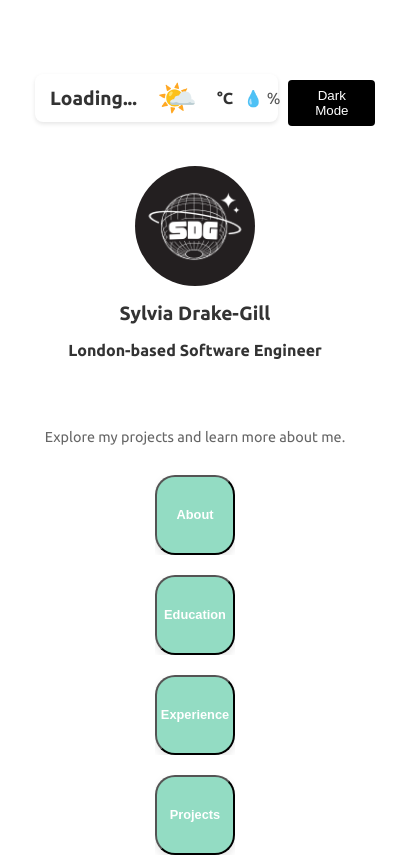
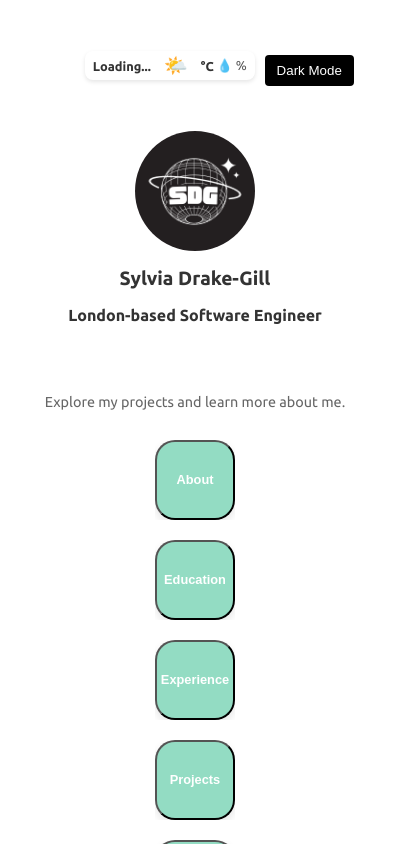
Before and after one commit to sdg877/react_portfolio, a React (Create React App) app: page / in a window 390 px wide. Shown: the top 857 px of the page, 420 px wide, since content can reach past the window. Built offline with nearby package versions, Linux system fonts and the light colour scheme; no server answers.

Commit message:
Header positionadjusted

```diff
--- a/src/Styles/Header.css
+++ b/src/Styles/Header.css
@@ -1,14 +1,30 @@
 body,
 html {
   height: 100%;
+  width: 100%;
   margin: 0;
   padding: 0;
   box-sizing: border-box;
+  overflow-x: hidden;
 }
 
-.header-container .home-page {
-  align-items: left;
-}
+.header-container.home-page {
+    display: flex;
+    align-items: center;
+    justify-content: space-between;
+    width: 98%;
+    padding: 15px;
+    position: relative;
+  }
+
+
+  .header-container .home-page .weather-toggle-container {
+    display: flex;
+    align-items: center;
+    gap: 10px;
+    margin-left: auto;
+  }
+
 
 .header {
   align-items: right;
@@ -21,8 +37,7 @@ html {
   display: flex;
   align-items: center;
   justify-content: space-between;
-  flex-wrap: wrap;
-  margin-right: 30px;
+  margin-right: 0;
 }
 
 .header-container {
@@ -42,16 +57,18 @@ html {
 .weather-info {
   display: flex;
   align-items: center;
-  gap: 10px;
+  gap: 5px;
   background-color: #ffffff;
-  padding: 5px 15px;
+  padding: 5px 10px;
   border-radius: 8px;
   box-shadow: 0 2px 4px rgba(0, 0, 0, 0.1);
   text-decoration: none;
   color: inherit;
   transition: transform 0.2s, box-shadow 0.2s;
-  max-width: 250px;
+  max-width: fit-content;
   margin-left: auto;
+  flex-shrink: 1;
+  white-space: nowrap;
 }
 
 .weather-info:hover {
@@ -62,7 +79,7 @@ html {
 }
 
 .weather-icon {
-  font-size: 2rem;
+  font-size: 1.5rem;
   transition: transform 0.2s;
 }
 
@@ -71,10 +88,11 @@ html {
 .rain-chance {
   margin: 0;
   color: #333;
+  font-size: 0.9rem;
 }
 
 .location {
-  font-size: 1.2rem;
+  font-size: 1rem;
   color: #333;
 }
 
@@ -87,11 +105,11 @@ html {
 }
 
 .temp {
-  font-size: 18px;
+  font-size: 1rem;
 }
 
 .weatherdetail {
-  font-size: 13px;
+  font-size: 0.8rem;
 }
 
 .hamburger {
@@ -99,24 +117,24 @@ html {
   flex-direction: column;
   justify-content: space-around;
   margin-right: auto;
-  width: 30px;
-  height: 25px;
+  width: 25px;
+  height: 20px;
   background: transparent;
   border: none;
   cursor: pointer;
-  padding: 25px;
+  padding: 10px;
   z-index: 1001;
 }
 
 .hamburger .line {
   width: 100%;
-  height: 3px;
+  height: 2px;
   background-color: #2f4f4f;
   transition: all 0.3s ease;
 }
 
 .nav-link {
-  margin: 10px 0;
+  margin: 8px 0;
   display: block;
   width: auto;
   text-decoration: none;
@@ -130,17 +148,17 @@ html {
   display: none;
   flex-direction: column;
   position: absolute;
-  top: 60px;
+  top: 50px;
   left: 0;
   background-color: white;
   border: darkslategray;
   text-decoration: none;
   text-align: left;
-  font-size: 20px;
+  font-size: 1rem;
   font-weight: bold;
   z-index: 1000;
   width: auto;
-  padding: 30px 50px;
+  padding: 20px 30px;
 }
 
 .nav-link:hover {
@@ -159,7 +177,7 @@ html {
 }
 
 .hamburger.active .line:nth-child(1) {
-  transform: translateY(8px) rotate(45deg);
+  transform: translateY(6px) rotate(45deg);
 }
 
 .hamburger.active .line:nth-child(2) {
@@ -167,50 +185,14 @@ html {
 }
 
 .hamburger.active .line:nth-child(3) {
-  transform: translateY(-8px) rotate(-45deg);
+  transform: translateY(-6px) rotate(-45deg);
 }
-
-@media (max-width: 600px) {
-  .header {
-    margin-right: 10px;
-  }
-
-  .header-content {
-    flex-wrap: wrap;
-    justify-content: flex-start;
-    width: 100%;
-  }
-
-  .weather-info {
-    max-width: 100%;
-    justify-content: space-between;
-    flex-wrap: nowrap;
-  }
-
-  .home-page .weather-info {
-    margin-top: 10px;
-    position: static;
-    margin: auto;
-    padding-right: 15px;
-    padding-left: 15px;
-    max-width: 100%;
-    align-items: center;
-  }
-
-  .rain-chance {
-    display: flex;
-    align-items: center;
-    gap: 3px;
-    flex-shrink: 0;
-  }
-}
-
 
 .theme-switch {
   position: relative;
   display: inline-block;
-  width: 60px;
-  height: 34px;
+  width: 40px;
+  height: 24px;
   margin-left: 10px;
 }
 
@@ -235,8 +217,8 @@ html {
 .slider:before {
   position: absolute;
   content: "";
-  height: 26px;
-  width: 26px;
+  height: 16px;
+  width: 16px;
   left: 4px;
   bottom: 4px;
   background-color: white;
@@ -245,20 +227,93 @@ html {
 }
 
 input:checked + .slider {
-  background-color: 	#8FBC8F;
+  background-color: #8FBC8F;
 }
 
 input:focus + .slider {
-  box-shadow: 0 0 1px	#8FBC8F;
+  box-shadow: 0 0 1px #8FBC8F;
 }
 
 input:checked + .slider:before {
-  transform: translateX(26px);
+  transform: translateX(20px);
 }
-
 
 .weather-toggle-container {
   display: flex;
   align-items: center;
   margin-left: auto;
 }
+
+@media (max-width: 600px) {
+  .header .header-content {
+    display: flex;
+    align-items: center;
+    justify-content: space-between;
+    width: 100%;
+    flex-wrap: nowrap;
+  }
+
+  .header .weather-toggle-container {
+    display: flex;
+    align-items: center;
+    gap: 10px;
+    flex-direction: row;
+    margin-left: auto;
+  }
+
+  .header .weather-info {
+    max-width: fit-content;
+    flex-wrap: nowrap;
+    display: flex;
+    align-items: center;
+    gap: 3px;
+    padding: 3px 8px;
+  }
+
+  .header .weather-icon {
+    font-size: 1.2rem;
+  }
+
+  .header .location,
+  .header .temperature,
+  .header .rain-chance {
+    font-size: 0.8rem;
+  }
+
+  .header .rain-chance {
+    display: flex;
+    align-items: center;
+    gap: 3px;
+    flex-shrink: 0;
+  }
+
+  .header .theme-switch {
+    margin-left: auto;
+  }
+
+  .header .hamburger {
+    margin-right: auto;
+  }
+
+  .header-container.home-page {
+    width: 92%;
+  }
+}
+
+@media (min-width: 601px) {
+  .weather-info {
+    font-size: 1rem;
+    padding: 8px 15px;
+    gap: 10px;
+  }
+
+  .weather-icon {
+    font-size: 2rem;
+  }
+
+  .location,
+  .temperature,
+  .rain-chance {
+    font-size: 1.2rem;
+  }
+}
```
